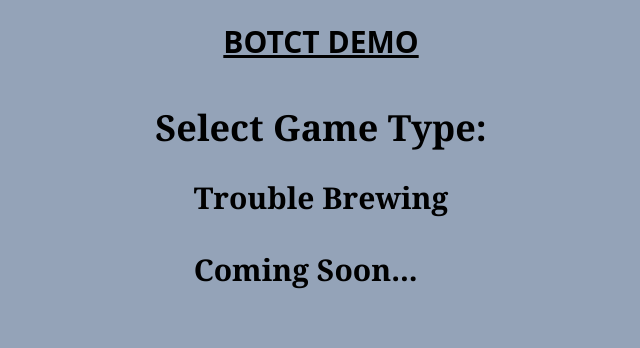
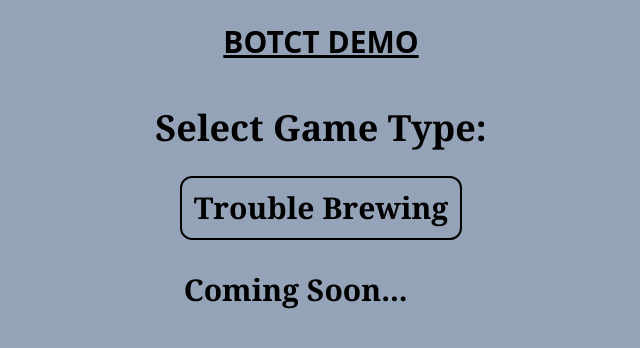
Before and after one commit to Alaforgia/botct2.0, a React (Vite) app: page / in a window 1280 px wide. Shown: the top 348 px of the page, without its empty margins (319-959 px from the left). Built offline with nearby package versions, Linux system fonts and the light colour scheme.

Commit message:
rrd set up

```diff
--- a/src/App.jsx
+++ b/src/App.jsx
@@ -1,12 +1,13 @@
-// import { Route } from "react-router-dom";
+import { Route, createBrowserRouter, createRoutesFromElements, RouterProvider } from "react-router-dom";
 import GameSelectHome from "./screens/GameSelectHome";
+
+const router = createBrowserRouter(createRoutesFromElements(<Route path="/" element={<GameSelectHome />}>
+</Route>));
 
 function App() {
   return (
     <>
-      {/* <Route> */}
-        <GameSelectHome />
-      {/* </Route> */}
+      <RouterProvider router={router} />
     </>
   );
 }
--- a/src/screens/GameSelectHome.jsx
+++ b/src/screens/GameSelectHome.jsx
@@ -1,16 +1,25 @@
+import { Outlet, Link } from "react-router-dom";
+
 function GameSelectHome() {
+  const handleGameSelectClick = () => {};
   return (
     <>
       <div className="flex flex-col items-center justify-center">
         <h2 className="p-6 mb-5 text-3xl font-bold underline">BOTCT DEMO</h2>
-    <p className="p-1 mb-4 font-serif font-bold text-4xl">Select Game Type:</p>
+        <p className="p-1 mb-4 font-serif font-bold text-4xl ">Select Game Type:</p>
         <div className="p-2 font-serif font-bold text-3xl">
-      <p className="p-1 mb-7">Trouble Brewing</p>
+          <p
+            className="p-3 mb-7 border-spacing-6 border-2 border-black rounded-xl cursor-pointer"
+            onClick={handleGameSelectClick()}
+          >
+            <Link to="/">Trouble Brewing</Link>
+          </p>
           <p className="p-1 mb-7">Coming Soon...</p>
         </div>
       </div>
+      <Outlet />
     </>
-  )
+  );
 }
 
-export default GameSelectHome
+export default GameSelectHome;
```
Lines whose indentation alone changed are shown as unchanged.
